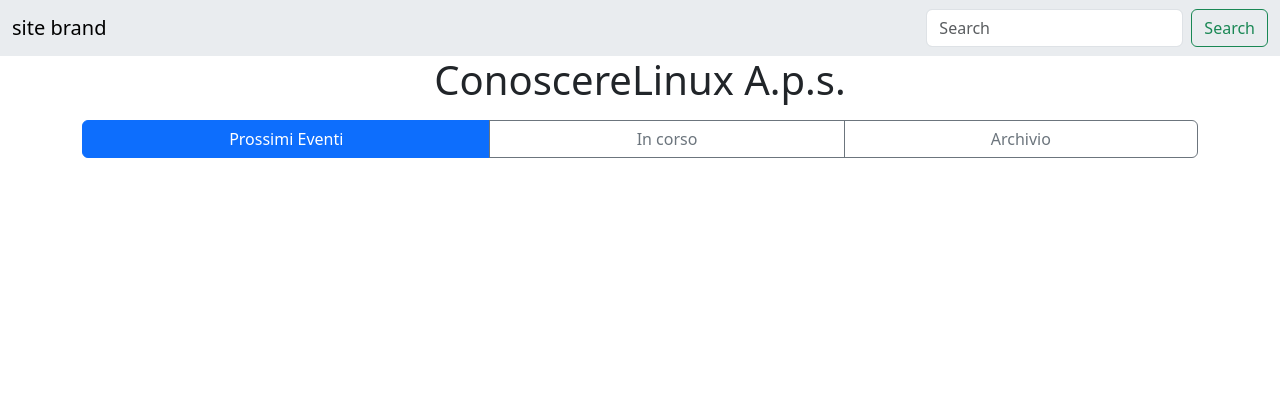
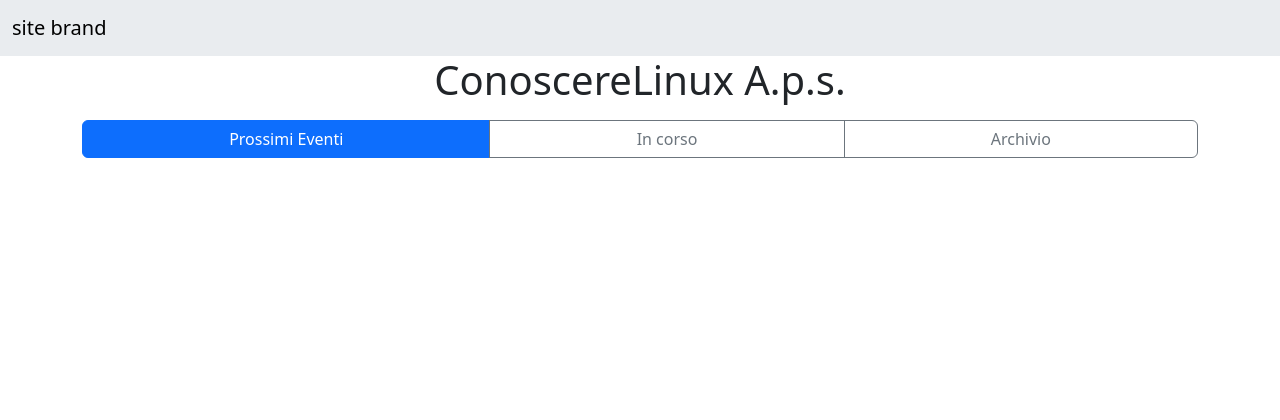
Before and after one commit to ConoscereLinux/asso-django, a Django app: page / in a window 1280 px wide. Shown: the top 420 px of the page. Run offline with Django 4.2, Linux system fonts and the light colour scheme; data that the repository does not hold is empty.

Commit message:
Remove search in navbar and move navbar to right

```diff
--- a/website/templates/_header.html
+++ b/website/templates/_header.html
@@ -14,8 +14,8 @@
       <span class="navbar-toggler-icon"></span>
     </button>
 
-    <div class="collapse navbar-collapse" id="navbarSupportedContent">
-      <ul class="navbar-nav me-auto mb-2 mb-lg-0">
+    <div class="collapse navbar-collapse justify-content-between" id="navbarSupportedContent">
+      <ul class="navbar-nav ms-auto mb-2 mb-lg-0">
         {% for item in menu_items %}
         <li class="nav-item">
           <a class="nav-link {% if item.active %}active{% endif %}"
@@ -23,10 +23,6 @@
         </li>
         {% endfor %}
       </ul>
-      <form class="d-flex" role="search">
-        <input class="form-control me-2" type="search" placeholder="Search" aria-label="Search">
-        <button class="btn btn-outline-success" type="submit">Search</button>
-      </form>
     </div>
 
   </div>
```
